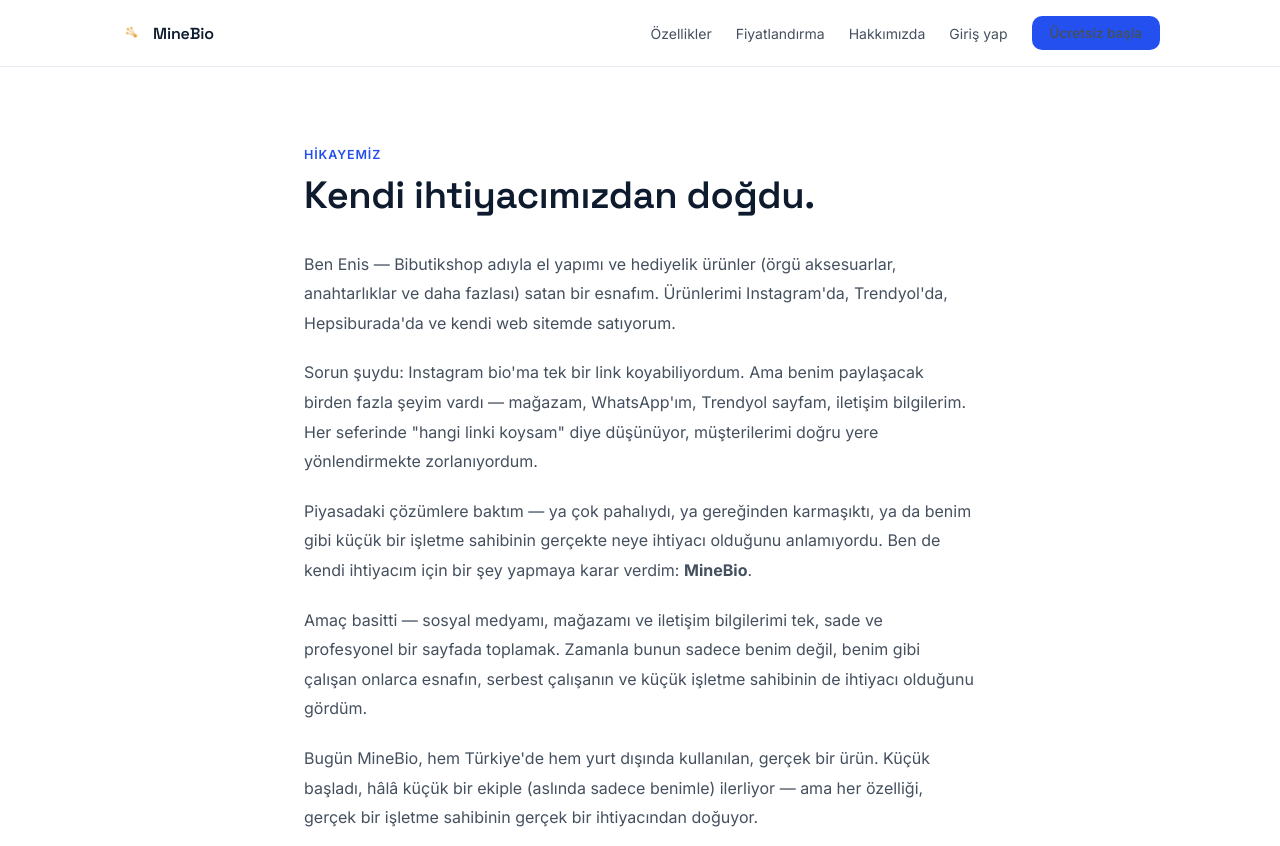
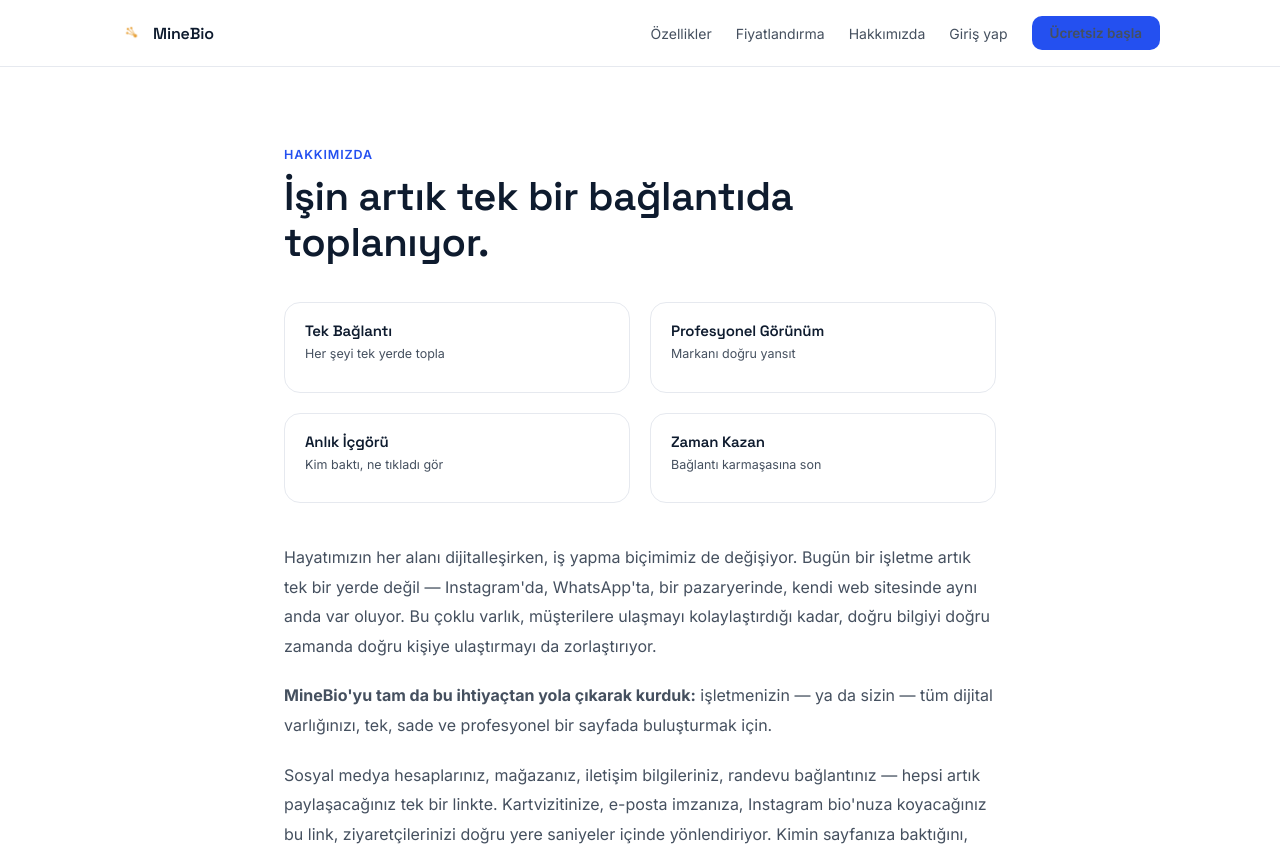
Before and after one commit to enisasistbt-ai/teksayfa, a Next.js app: page /hakkimizda in a window 1280 px wide. Shown: the top 846 px of the page. Built offline with nearby package versions, Linux system fonts and the light colour scheme.

Commit message:
Add files via upload

```diff
--- a/app/hakkimizda/page.js
+++ b/app/hakkimizda/page.js
@@ -3,11 +3,22 @@
 export const metadata = {
   title: "Hakkımızda — MineBio",
   description:
-    "MineBio'nun hikayesi — bir e-ticaret esnafının kendi ihtiyacından doğan, dağınık linkleri tek sayfada toplayan araç.",
+    "MineBio, işletmenizin tüm dijital varlığını tek bir profesyonel sayfada buluşturmak için var. Hikayemizi ve neye önem verdiğimizi öğrenin.",
   alternates: {
     canonical: "https://www.minebio.net/hakkimizda",
+    languages: {
+      tr: "https://www.minebio.net/hakkimizda",
+      en: "https://www.minebio.net/en/about",
+    },
   },
 };
+
+const PILLARS = [
+  { title: "Tek Bağlantı", desc: "Her şeyi tek yerde topla" },
+  { title: "Profesyonel Görünüm", desc: "Markanı doğru yansıt" },
+  { title: "Anlık İçgörü", desc: "Kim baktı, ne tıkladı gör" },
+  { title: "Zaman Kazan", desc: "Bağlantı karmaşasına son" },
+];
 
 export default function Hakkimizda() {
   return (
@@ -32,47 +43,55 @@
         </div>
       </nav>
 
-      <section className="corp-section" style={{ paddingTop: 80, maxWidth: 720 }}>
-        <div className="corp-eyebrow">hikayemiz</div>
-        <h1 className="corp-display" style={{ fontSize: 38, marginTop: 12, lineHeight: 1.15 }}>
-          Kendi ihtiyacımızdan doğdu.
+      <section className="corp-section" style={{ paddingTop: 80, maxWidth: 760 }}>
+        <div className="corp-eyebrow">hakkımızda</div>
+        <h1 className="corp-display" style={{ fontSize: 40, marginTop: 12, lineHeight: 1.15 }}>
+          İşin artık tek bir bağlantıda toplanıyor.
         </h1>
 
-        <div style={{ marginTop: 32, fontSize: 16, lineHeight: 1.85, color: "var(--c-body)" }}>
+        <div className="corp-grid-3" style={{ marginTop: 36 }}>
+          {PILLARS.map((p) => (
+            <div className="corp-card" key={p.title} style={{ padding: "18px 20px" }}>
+              <div className="corp-display" style={{ fontSize: 15 }}>
+                {p.title}
+              </div>
+              <p style={{ fontSize: 12.5, color: "var(--c-body)", marginTop: 6 }}>{p.desc}</p>
+            </div>
+          ))}
+        </div>
+
+        <div style={{ marginTop: 40, fontSize: 16, lineHeight: 1.85, color: "var(--c-body)" }}>
           <p>
-            Ben Enis — Bibutikshop adıyla el yapımı ve hediyelik ürünler (örgü
-            aksesuarlar, anahtarlıklar ve daha fazlası) satan bir esnafım.
-            Ürünlerimi Instagram'da, Trendyol'da, Hepsiburada'da ve kendi web
-            sitemde satıyorum.
+            Hayatımızın her alanı dijitalleşirken, iş yapma biçimimiz de
+            değişiyor. Bugün bir işletme artık tek bir yerde değil —
+            Instagram'da, WhatsApp'ta, bir pazaryerinde, kendi web sitesinde
+            aynı anda var oluyor. Bu çoklu varlık, müşterilere ulaşmayı
+            kolaylaştırdığı kadar, doğru bilgiyi doğru zamanda doğru kişiye
+            ulaştırmayı da zorlaştırıyor.
           </p>
 
           <p style={{ marginTop: 20 }}>
-            Sorun şuydu: Instagram bio'ma tek bir link koyabiliyordum. Ama benim
-            paylaşacak birden fazla şeyim vardı — mağazam, WhatsApp'ım,
-            Trendyol sayfam, iletişim bilgilerim. Her seferinde "hangi linki
-            koysam" diye düşünüyor, müşterilerimi doğru yere yönlendirmekte
-            zorlanıyordum.
+            <strong>MineBio'yu tam da bu ihtiyaçtan yola çıkarak kurduk:</strong>{" "}
+            işletmenizin — ya da sizin — tüm dijital varlığınızı, tek, sade ve
+            profesyonel bir sayfada buluşturmak için.
           </p>
 
           <p style={{ marginTop: 20 }}>
-            Piyasadaki çözümlere baktım — ya çok pahalıydı, ya gereğinden
-            karmaşıktı, ya da benim gibi küçük bir işletme sahibinin gerçekte
-            neye ihtiyacı olduğunu anlamıyordu. Ben de kendi ihtiyacım için bir
-            şey yapmaya karar verdim: <strong>MineBio</strong>.
+            Sosyal medya hesaplarınız, mağazanız, iletişim bilgileriniz,
+            randevu bağlantınız — hepsi artık paylaşacağınız tek bir linkte.
+            Kartvizitinize, e-posta imzanıza, Instagram bio'nuza koyacağınız bu
+            link, ziyaretçilerinizi doğru yere saniyeler içinde yönlendiriyor.
+            Kimin sayfanıza baktığını, hangi linke tıkladığını görün —
+            işinizi büyütürken verilerle karar verin.
           </p>
 
           <p style={{ marginTop: 20 }}>
-            Amaç basitti — sosyal medyamı, mağazamı ve iletişim bilgilerimi tek,
-            sade ve profesyonel bir sayfada toplamak. Zamanla bunun sadece benim
-            değil, benim gibi çalışan onlarca esnafın, serbest çalışanın ve
-            küçük işletme sahibinin de ihtiyacı olduğunu gördüm.
-          </p>
-
-          <p style={{ marginTop: 20 }}>
-            Bugün MineBio, hem Türkiye'de hem yurt dışında kullanılan, gerçek
-            bir ürün. Küçük başladı, hâlâ küçük bir ekiple (aslında sadece
-            benimle) ilerliyor — ama her özelliği, gerçek bir işletme sahibinin
-            gerçek bir ihtiyacından doğuyor.
+            MineBio, gerçek bir e-ticaret işletmesinin günlük ihtiyaçlarından
+            doğdu — bu yüzden her özelliği, gerçek bir işletme sahibinin
+            gerçekten kullandığı bir şey. Bugün MineBio, hem Türkiye'de hem
+            yurt dışında, esnaftan serbest çalışana, küçük işletmelerden
+            içerik üreticilerine kadar geniş bir kullanıcı kitlesine hizmet
+            veriyor.
           </p>
 
           <h2 style={{ fontSize: 22, marginTop: 44 }}>Neye önem veriyoruz</h2>
```
